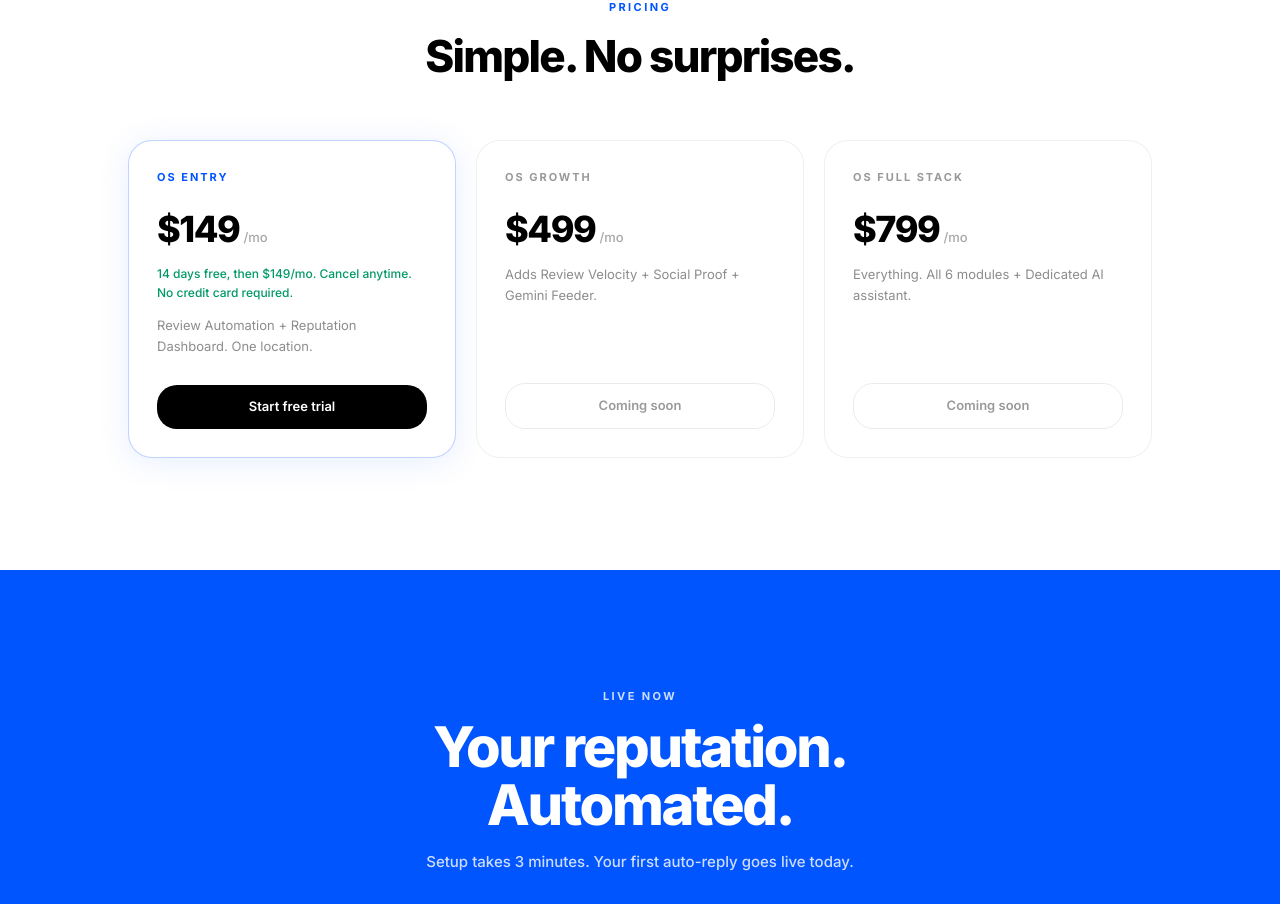
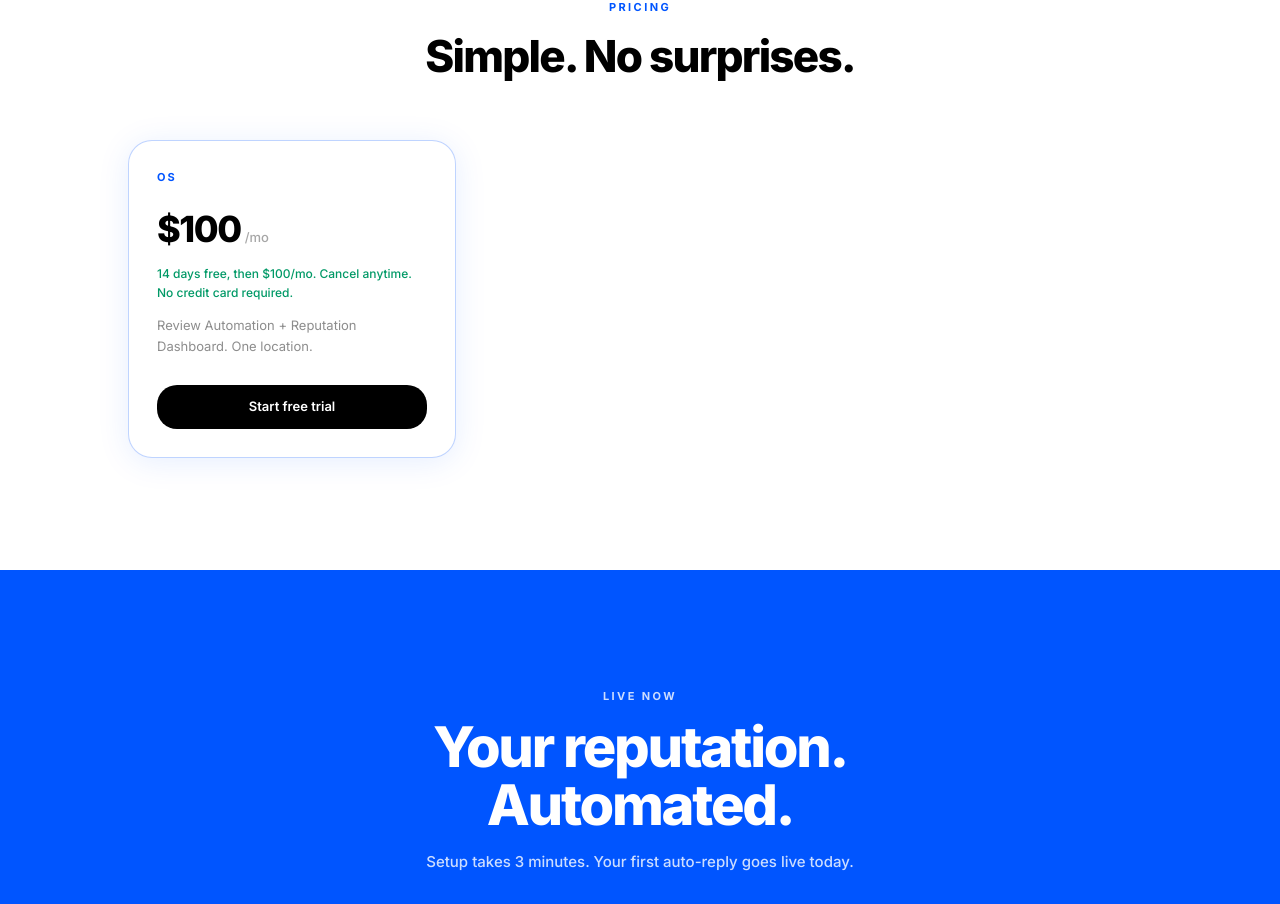
Before and after one commit to NarenS31/Solsara, a Next.js app in the folder frontend/: page / in a window 1280 px wide. Shown: the part 3159-4063 px from the top of the page. Built offline with nearby package versions, Linux system fonts and the light colour scheme.

Commit message:
Simplify pricing to single  tier

```diff
--- a/frontend/app/page.tsx
+++ b/frontend/app/page.tsx
@@ -369,34 +369,14 @@ function FeaturesBento() {
 /* ─── Pricing card ───────────────────────────────────────────── */
 const PLANS = [
   {
-    name: "OS Entry",
-    price: "$149",
+    name: "OS",
+    price: "$100",
     period: "/mo",
-    trialSubtext: "14 days free, then $149/mo. Cancel anytime. No credit card required.",
+    trialSubtext: "14 days free, then $100/mo. Cancel anytime. No credit card required.",
     desc: "Review Automation + Reputation Dashboard. One location.",
     cta: "Start free trial",
     primary: true,
     href: "/api/auth/google",
-  },
-  {
-    name: "OS Growth",
-    price: "$499",
-    period: "/mo",
-    trialSubtext: null,
-    desc: "Adds Review Velocity + Social Proof + Gemini Feeder.",
-    cta: "Coming soon",
-    primary: false,
-    href: "#",
-  },
-  {
-    name: "OS Full Stack",
-    price: "$799",
-    period: "/mo",
-    trialSubtext: null,
-    desc: "Everything. All 6 modules + Dedicated AI assistant.",
-    cta: "Coming soon",
-    primary: false,
-    href: "#",
   },
 ];
 
```
